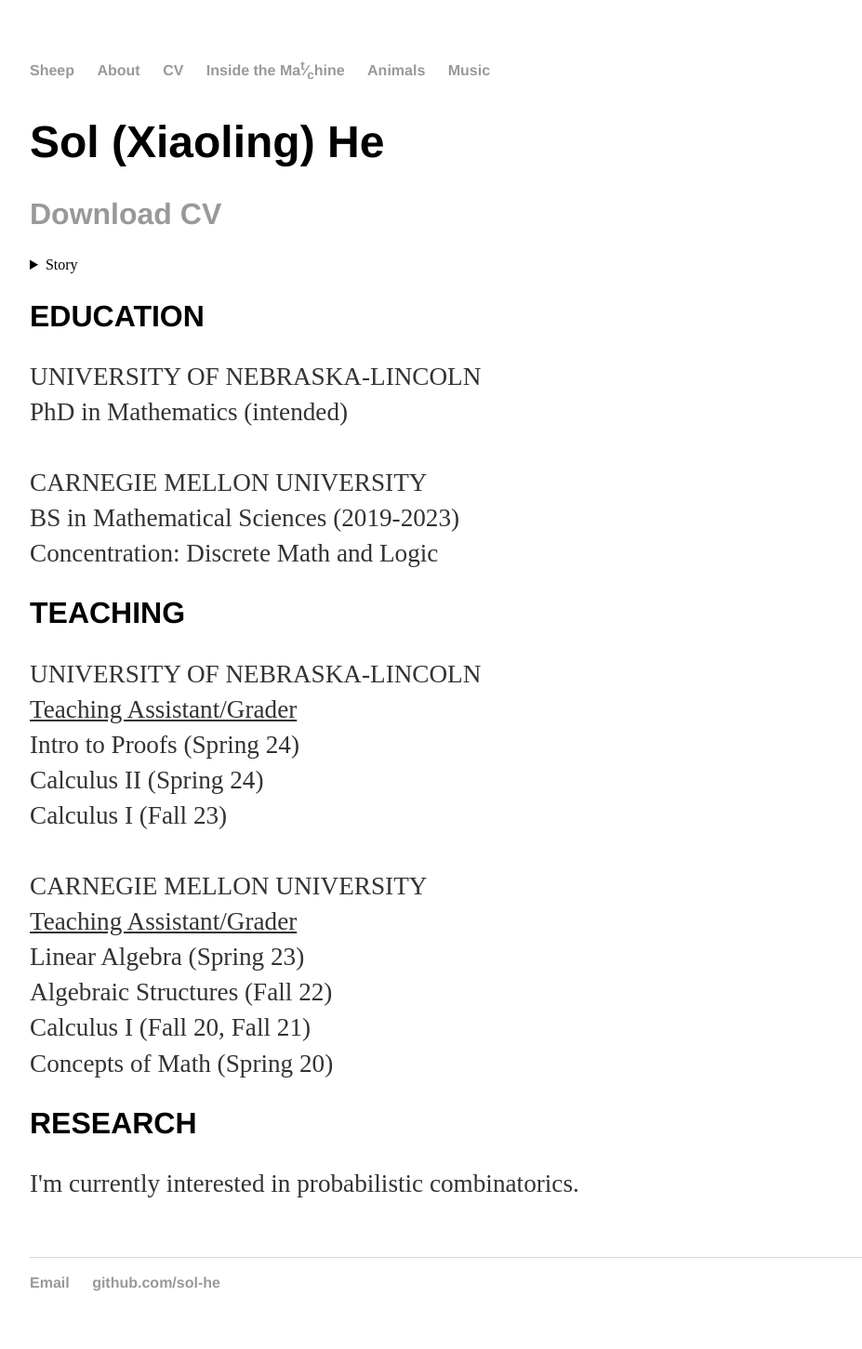
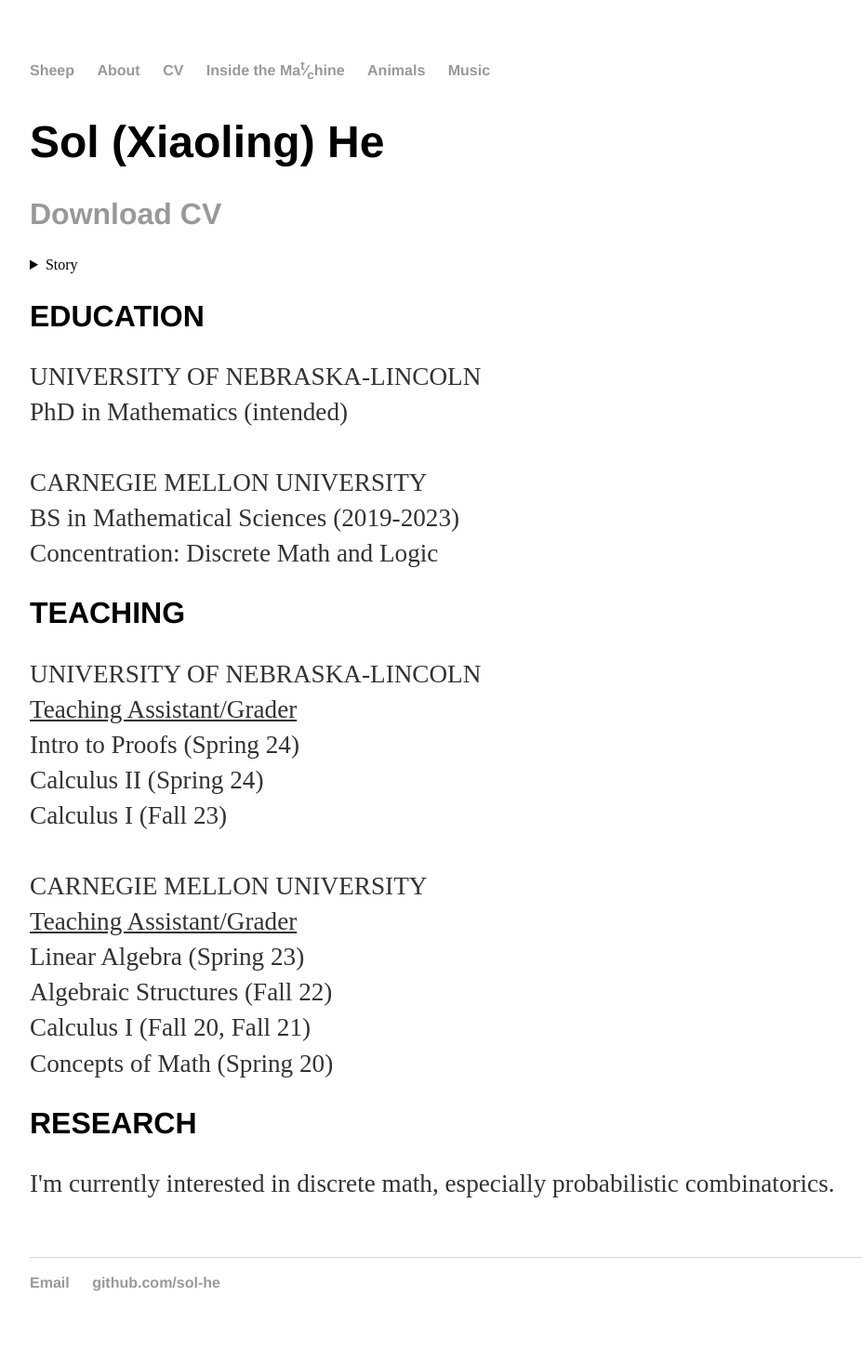
Before and after one commit to sol-he/sol-he.github.io, a Jekyll site: the page built from cv/index.html, in a window 1280 px wide. Shown: the whole page at 93% size, without its empty margins (160-1087 px from the left). Built offline with Jekyll 4.4.1, drawn with Linux system fonts in a browser that asks for light colours.

Commit message:
added text

```diff
--- a/cv/index.html
+++ b/cv/index.html
@@ -73,7 +73,7 @@
 	</p>
 
 	<h2>RESEARCH</h2>
-		<p>I'm currently interested in probabilistic combinatorics.</p>
+		<p>I'm currently interested in discrete math, especially probabilistic combinatorics.</p>
 
 					<!-- Write your comments here
 					<address>
```
